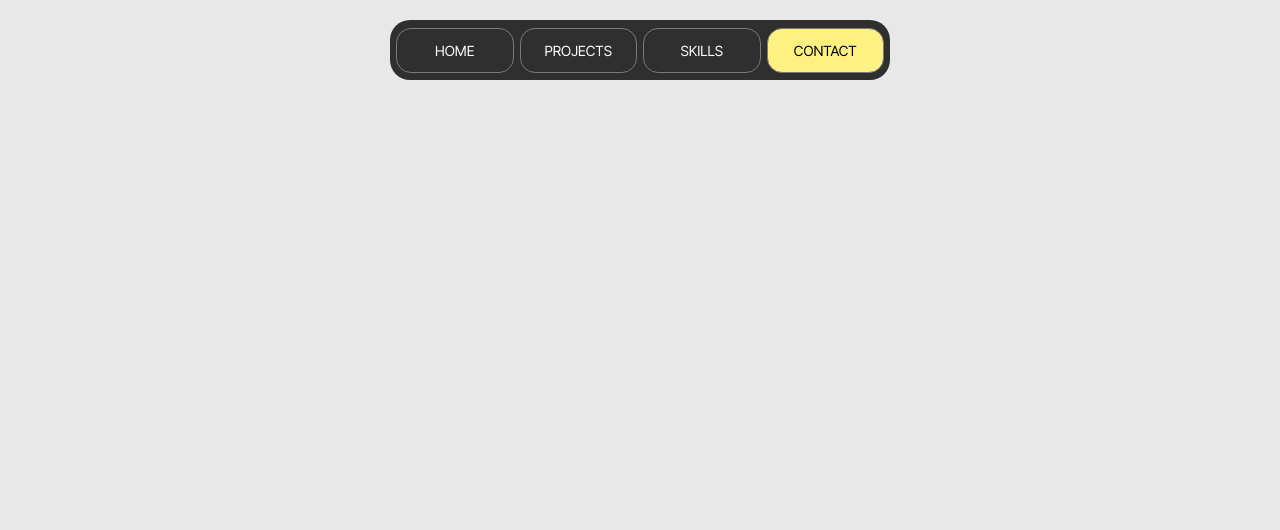
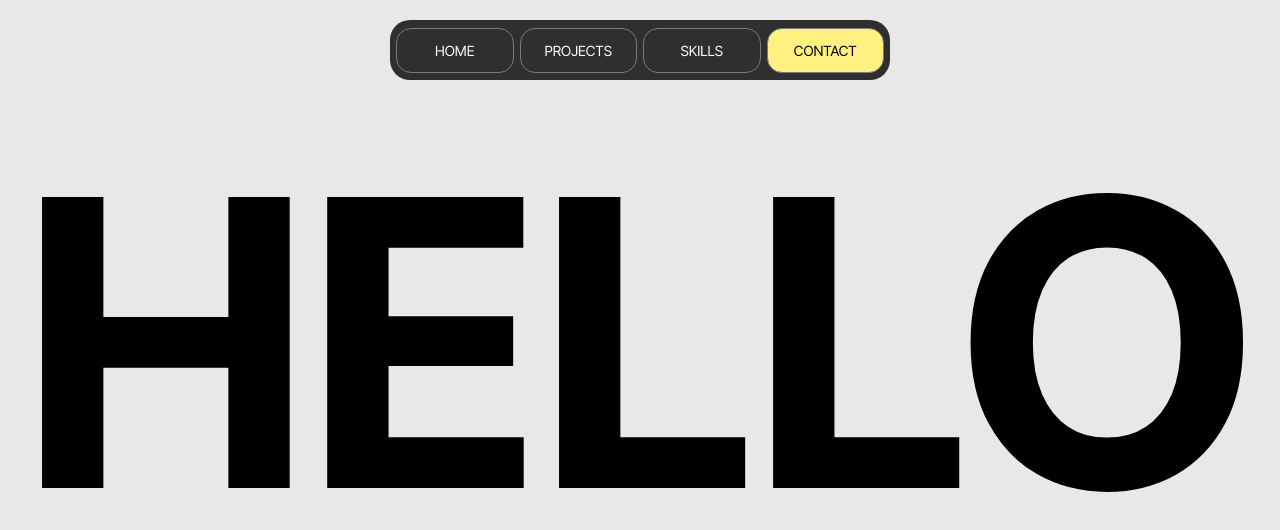
Before and after one commit to AyushNetTech/Portfolio, a React (Create React App) app: page / in a window 1280 px wide. Shown: the top 530 px of the page. Built offline with nearby package versions, Linux system fonts and the light colour scheme.

Commit message:
add hello

```diff
--- a/src/Components/Intro.css
+++ b/src/Components/Intro.css
@@ -4,4 +4,25 @@
     background-color: #e8e8e8;
     /* background-color: #FAF9F6; */
     overflow: hidden;
+    display: flex;
+    justify-content: center;
+    align-items: center;
+    position: relative;
 }
+
+
+.Hello{
+    position: absolute;
+    height: auto;
+    width: auto;
+    top: 100px;
+}
+
+
+span{
+    color: black;
+    font-size: 400px;
+    font-family: "Inter Tight", sans-serif;
+    user-select: none;
+    font-weight: bolder;
+}
--- a/src/Components/Intro.jsx
+++ b/src/Components/Intro.jsx
@@ -4,7 +4,13 @@ import "./Intro.css"
 const Intro = ()=>{
     return (
         <div className="Intro">
-
+            <div className="Hello">
+                <span>H</span>
+                <span>E</span>
+                <span>L</span>
+                <span>L</span>
+                <span>O</span>
+            </div>
         </div>
     )
 }
```
